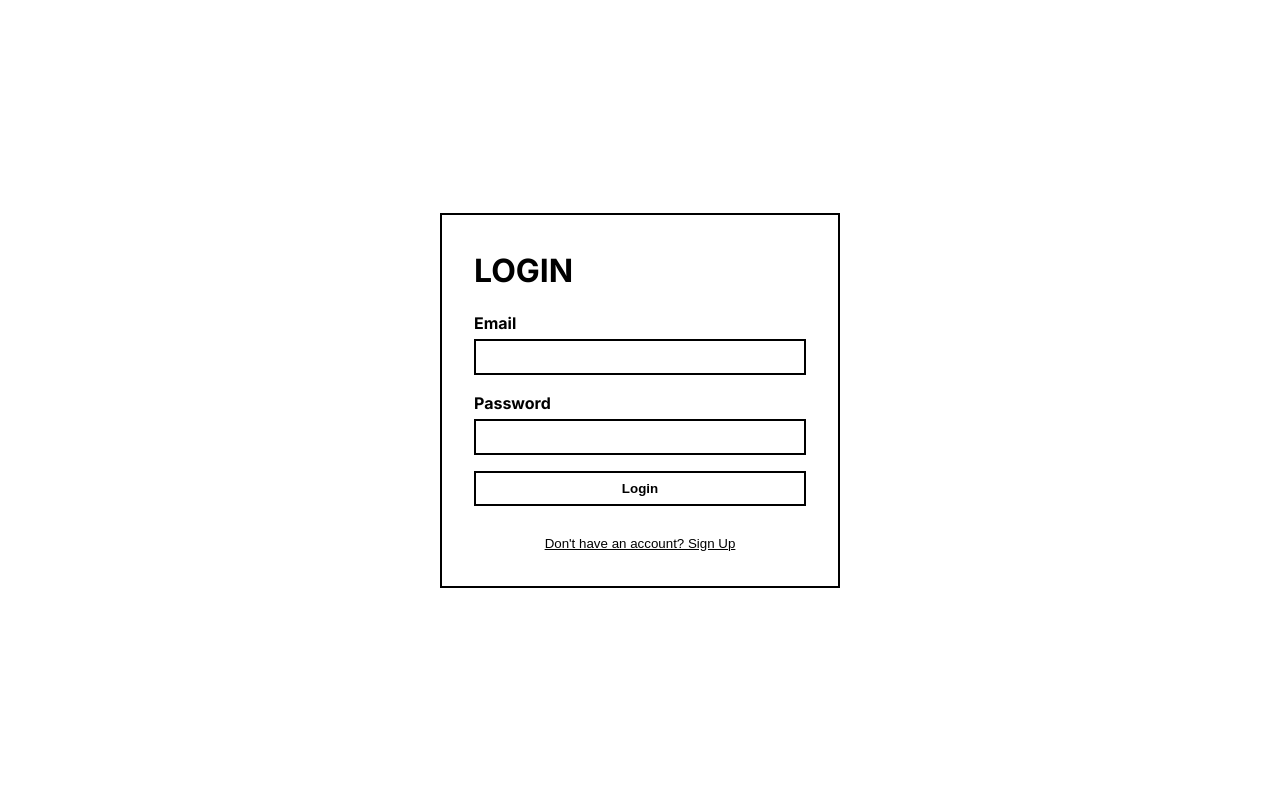
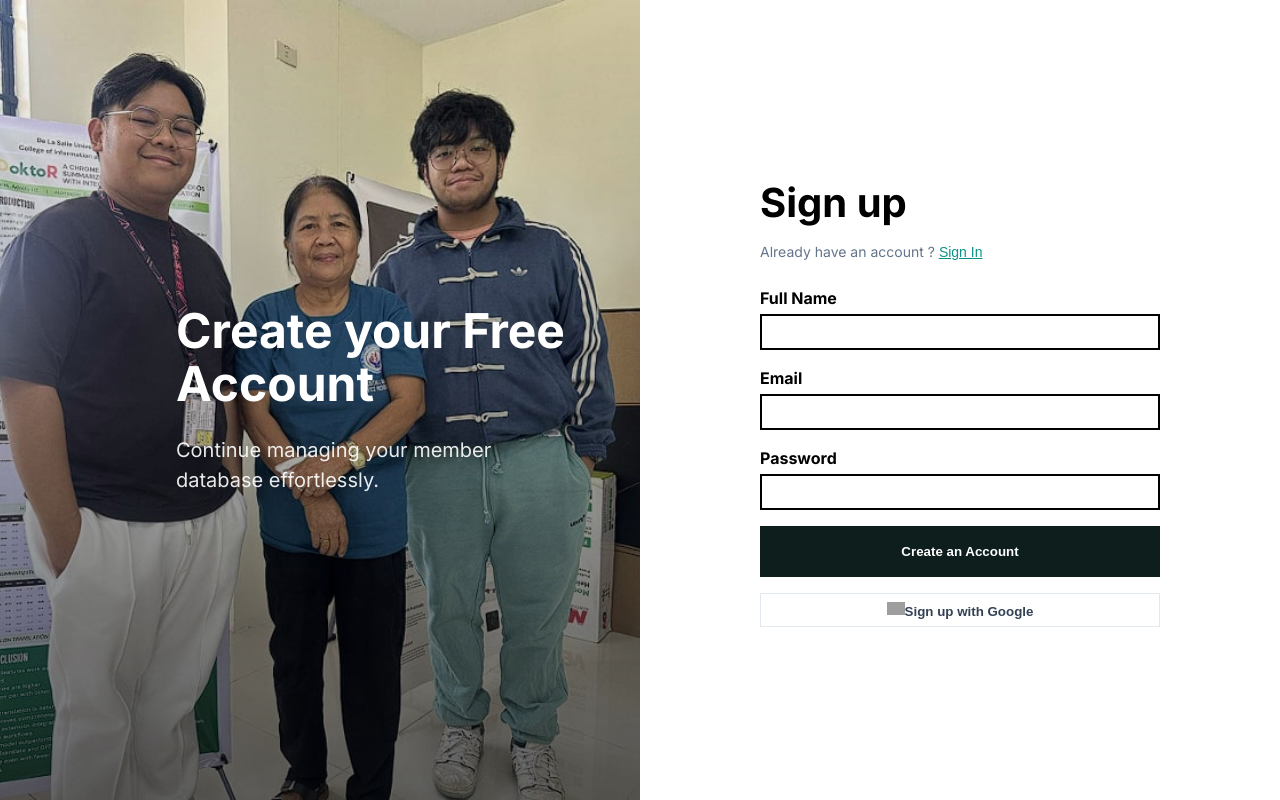
Before and after one commit to carloooseee/sipp-website, a React (Vite) app: page / in a window 1280 px wide. Built offline with nearby package versions, Linux system fonts and the light colour scheme; no server answers; grey boxes are pictures that could not be loaded.

Commit message:
initial sign and log in design

```diff
--- a/src/index.css
+++ b/src/index.css
@@ -146,11 +146,153 @@ body {
   opacity: 1;
 }
 
-/* Auth Page specific */
-.auth-container {
+/* Auth Split Panel Design */
+.auth-split-wrapper {
+  display: flex;
+  min-height: 100vh;
+  width: 100%;
+  overflow: hidden;
+  position: relative;
+  transition: all 0.6s cubic-bezier(0.4, 0, 0.2, 1);
+}
+
+.auth-panel {
+  flex: 1;
   display: flex;
   flex-direction: column;
+  justify-content: center;
+  transition: all 0.6s cubic-bezier(0.4, 0, 0.2, 1);
+}
+
+.auth-image-panel {
+  background-size: cover;
+  background-position: center;
+  position: relative;
+  color: white;
+  padding: 4rem;
+  display: flex;
+  align-items: flex-end;
+}
+
+.auth-image-panel::before {
+  content: '';
+  position: absolute;
+  top: 0; left: 0; right: 0; bottom: 0;
+  background: linear-gradient(rgba(0,0,0,0), rgba(0,0,0,0.6));
+}
+
+.auth-image-content {
+  position: relative;
+  z-index: 2;
+  max-width: 400px;
+}
+
+.auth-form-panel {
+  background: white;
+  padding: 4rem;
+  display: flex;
   align-items: center;
   justify-content: center;
-  min-height: 80vh;
 }
+
+.auth-form-container {
+  width: 100%;
+  max-width: 400px;
+}
+
+.auth-toggle-group {
+  display: flex;
+  gap: 1rem;
+  margin-bottom: 2rem;
+}
+
+.auth-toggle-btn {
+  flex: 1;
+  padding: 0.75rem;
+  border: 1px solid #e2e8f0;
+  background: white;
+  display: flex;
+  align-items: center;
+  gap: 0.5rem;
+  border-radius: 0.5rem;
+  cursor: pointer;
+  transition: all 0.2s;
+  font-size: 0.875rem;
+  color: #64748b;
+}
+
+.auth-toggle-btn.active {
+  border-color: #0d9488;
+  background: #f0fdfa;
+  color: #0d9488;
+}
+
+.auth-toggle-circle {
+  width: 18px;
+  height: 18px;
+  border: 1px solid #cbd5e1;
+  border-radius: 50%;
+  display: flex;
+  align-items: center;
+  justify-content: center;
+}
+
+.auth-toggle-btn.active .auth-toggle-circle {
+  border-color: #0d9488;
+}
+
+.auth-toggle-btn.active .auth-toggle-circle::after {
+  content: '';
+  width: 10px;
+  height: 10px;
+  background: #0d9488;
+  border-radius: 50%;
+}
+
+.btn-google {
+  background: white;
+  border: 1px solid #e2e8f0 !important;
+  color: #334155 !important;
+  margin-top: 1rem;
+  gap: 0.5rem;
+  width: 100%;
+}
+
+.btn-google:hover {
+  background: #f8fafc !important;
+  color: #334155 !important;
+}
+
+.auth-link-text {
+  font-size: 0.875rem;
+  margin-bottom: 1.5rem;
+  color: #64748b;
+}
+
+.auth-link-text button {
+  background: none;
+  border: none;
+  color: #0d9488;
+  text-decoration: underline;
+  cursor: pointer;
+  font-weight: 500;
+  padding: 0;
+  margin-left: 0.25rem;
+  font-size: inherit;
+}
+
+.is-login {
+  flex-direction: row-reverse;
+}
+
+@media (max-width: 768px) {
+  .auth-split-wrapper {
+    flex-direction: column !important;
+  }
+  .auth-image-panel {
+    display: none;
+  }
+  .auth-form-panel {
+    padding: 2rem;
+  }
+}
--- a/src/pages/Auth.jsx
+++ b/src/pages/Auth.jsx
@@ -1,20 +1,37 @@
 import React, { useState } from 'react';
-import { auth } from '../firebase';
+import { auth, db } from '../firebase';
 import {
   signInWithEmailAndPassword,
   createUserWithEmailAndPassword,
-  updateProfile
+  updateProfile,
+  signInWithPopup,
+  GoogleAuthProvider
 } from 'firebase/auth';
-import { db } from '../firebase';
-import { doc, setDoc, serverTimestamp } from 'firebase/firestore';
+import { doc, setDoc, serverTimestamp, getDoc } from 'firebase/firestore';
+import loginBg from '../assets/loginsignup.jpg';
 
 export default function Auth() {
-  const [isLogin, setIsLogin] = useState(true);
+  const [isLogin, setIsLogin] = useState(false);
   const [email, setEmail] = useState('');
   const [password, setPassword] = useState('');
   const [displayName, setDisplayName] = useState('');
   const [error, setError] = useState('');
   const [loading, setLoading] = useState(false);
+
+  const saveUserToFirestore = async (user) => {
+    const userRef = doc(db, "members", user.uid);
+    const userDoc = await getDoc(userRef);
+
+    if (!userDoc.exists()) {
+      await setDoc(userRef, {
+        firstName: user.displayName?.split(' ')[0] || '',
+        lastName: user.displayName?.split(' ').slice(1).join(' ') || '',
+        email: user.email,
+        role: 'Member',
+        createdAt: serverTimestamp()
+      });
+    }
+  };
 
   const handleSubmit = async (e) => {
     e.preventDefault();
@@ -27,15 +44,7 @@ export default function Auth() {
       } else {
         const userCredential = await createUserWithEmailAndPassword(auth, email, password);
         await updateProfile(userCredential.user, { displayName });
-
-        // Save user info to the 'members' collection so it shows up in the database
-        await setDoc(doc(db, "members", userCredential.user.uid), {
-          firstName: displayName.split(' ')[0] || '',
-          lastName: displayName.split(' ').slice(1).join(' ') || '',
-          email: email,
-          role: 'Member',
-          createdAt: serverTimestamp()
-        });
+        await saveUserToFirestore(userCredential.user);
       }
     } catch (err) {
       console.error(err);
@@ -45,13 +54,50 @@ export default function Auth() {
     }
   };
 
+  const handleGoogleSignIn = async () => {
+    const provider = new GoogleAuthProvider();
+    try {
+      setLoading(true);
+      const result = await signInWithPopup(auth, provider);
+      await saveUserToFirestore(result.user);
+    } catch (err) {
+      console.error(err);
+      setError(err.message);
+    } finally {
+      setLoading(false);
+    }
+  };
+
   return (
-    <div style={{ display: 'flex', justifyContent: 'center', alignItems: 'center', minHeight: '100vh', padding: '1rem' }}>
-      <div className="card" style={{ width: '100%', maxWidth: '400px', margin: '0' }}>
-        <h1 className="page-title">{isLogin ? 'Login' : 'Sign Up'}</h1>
+    <div className={`auth-split-wrapper ${isLogin ? 'is-login' : ''}`}>
+      {/* Image Panel */}
+      <div className="auth-panel auth-image-panel" style={{ backgroundImage: `url(${loginBg})` }}>
+        <div className="auth-image-content">
+          <h1 style={{ fontSize: '3rem', fontWeight: 'bold', marginBottom: '1.5rem', lineHeight: 1.1 }}>
+            {isLogin ? "Welcome Back to SIPP" : "Create your Free Account"}
+          </h1>
+          <p style={{ fontSize: '1.25rem', opacity: 0.9 }}>
+            Continue managing your member database effortlessly.
+          </p>
+        </div>
+      </div>
+
+      {/* Form Panel */}
+      <div className="auth-panel auth-form-panel">
+        <div className="auth-form-container">
+          <h2 className="page-title" style={{ fontSize: '2.5rem', textTransform: 'none', marginBottom: '0.5rem' }}>
+            {isLogin ? 'Sign in' : 'Sign up'}
+          </h2>
+
+          <p className="auth-link-text">
+            {isLogin ? "Don't have an account ?" : "Already have an account ?"}
+            <button onClick={() => setIsLogin(!isLogin)}>
+              {isLogin ? 'Sign Up' : 'Sign In'}
+            </button>
+          </p>
 
           {error && (
-          <div style={{ color: 'var(--error)', border: '1px solid var(--error)', padding: '0.5rem', marginBottom: '1rem', fontSize: '0.875rem' }}>
+            <div style={{ color: 'var(--error)', border: '1px solid var(--error)', padding: '0.5rem', marginBottom: '1.5rem', fontSize: '0.875rem' }}>
               {error}
             </div>
           )}
@@ -92,17 +138,14 @@ export default function Auth() {
               />
             </div>
 
-          <button type="submit" className="btn btn-full" disabled={loading}>
-            {loading ? 'Processing...' : (isLogin ? 'Login' : 'Create Account')}
+            <button type="submit" className="btn btn-full btn-primary" style={{ background: '#0d1e1c', color: 'white', borderColor: '#0d1e1c', padding: '1rem' }} disabled={loading}>
+              {loading ? 'Processing...' : (isLogin ? 'Login' : 'Create an Account')}
             </button>
           </form>
 
-        <div style={{ marginTop: '1.5rem', textAlign: 'center' }}>
-          <button
-            onClick={() => setIsLogin(!isLogin)}
-            style={{ background: 'none', border: 'none', textDecoration: 'underline', cursor: 'pointer', fontInherit: 'inherit' }}
-          >
-            {isLogin ? "Don't have an account? Sign Up" : "Already have an account? Login"}
+          <button onClick={handleGoogleSignIn} className="btn btn-google btn-full" disabled={loading}>
+            <img src="https://www.gstatic.com/firebasejs/ui/2.0.0/images/action/google.svg" alt="Google" style={{ width: '18px' }} />
+            {isLogin ? 'Sign in with Google' : 'Sign up with Google'}
           </button>
         </div>
       </div>
```
Also changed, not shown: src/assets/loginsignup.jpg (added). Lines whose indentation alone changed are shown as unchanged.
